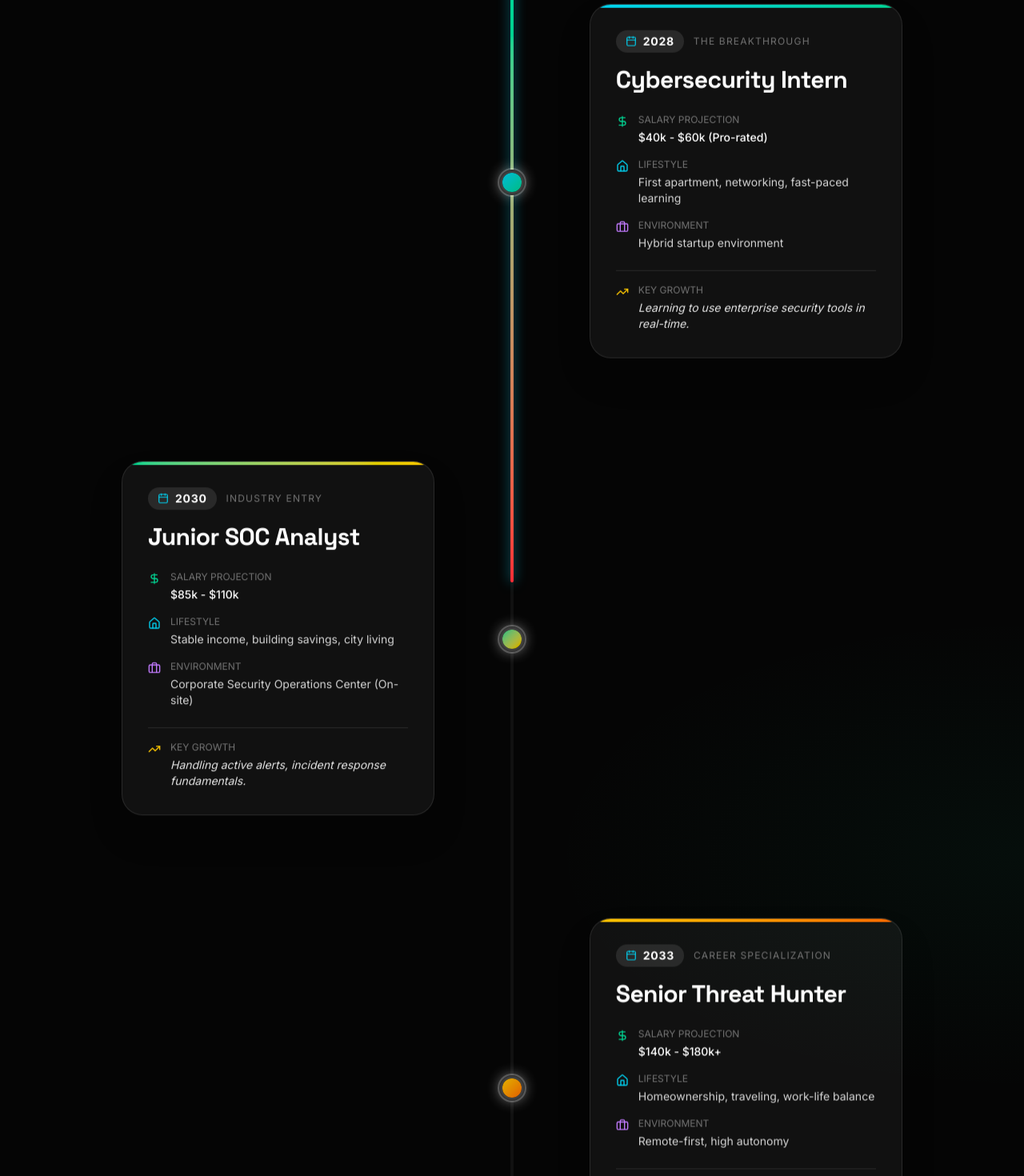
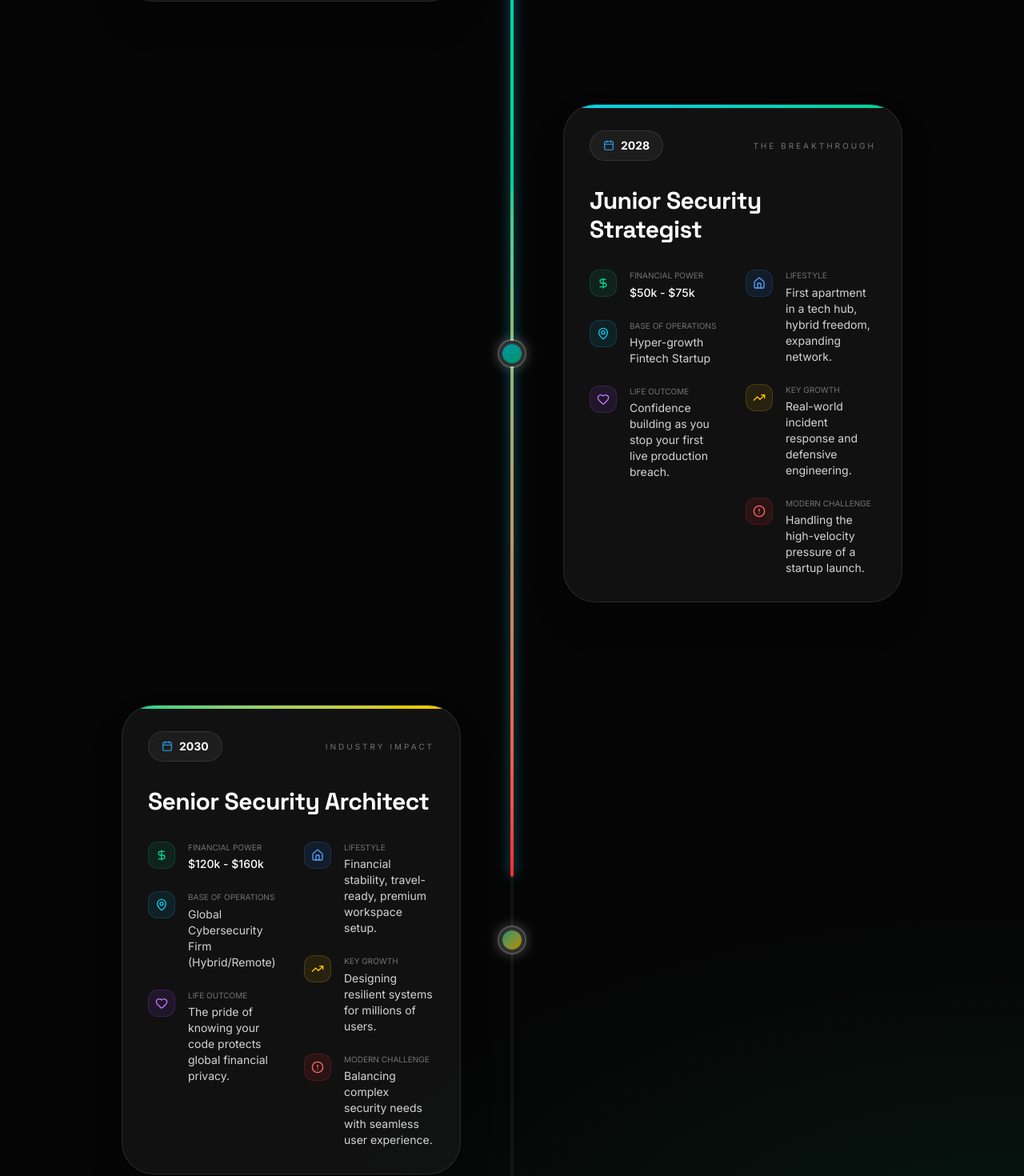
Before and after one commit to vikash-connect/Paraller, a Next.js app: page /projection in a window 1280 px wide. Shown: the part 1320-2790 px from the top of the page at 80% size. Built offline with nearby package versions, Linux system fonts and the light colour scheme.

Commit message:
feat: upgrade future timeline into an emotional Life Projection

```diff
--- a/src/app/projection/page.tsx
+++ b/src/app/projection/page.tsx
@@ -5,15 +5,18 @@ import { GlowingButton } from "@/components/ui/glowing-button";
 import { motion } from "framer-motion";
 import { Sparkles, RotateCcw } from "lucide-react";
 import Link from "next/link";
+import { useUserStore } from "@/store/user-store";
 
 export default function ProjectionPage() {
+  const { name } = useUserStore();
+
   return (
     <div className="bg-[#050505] min-h-screen text-white font-sans overflow-x-hidden relative">
       {/* Dynamic Cinematic Background */}
       <div className="fixed inset-0 pointer-events-none z-0">
-        <div className="absolute top-0 left-1/2 -translate-x-1/2 w-full h-[500px] bg-[radial-gradient(ellipse_at_top,rgba(6,182,212,0.15)_0%,transparent_70%)]" />
-        <div className="absolute bottom-0 left-0 w-[500px] h-[500px] bg-[radial-gradient(ellipse_at_bottom_left,rgba(239,68,68,0.1)_0%,transparent_70%)]" />
-        <div className="absolute top-1/2 right-0 w-[600px] h-[600px] bg-[radial-gradient(ellipse_at_right,rgba(16,185,129,0.05)_0%,transparent_70%)]" />
+        <div className="absolute top-0 left-1/2 -translate-x-1/2 w-full h-[800px] bg-[radial-gradient(ellipse_at_top,rgba(6,182,212,0.2)_0%,transparent_70%)] animate-pulse" />
+        <div className="absolute bottom-0 left-0 w-[800px] h-[800px] bg-[radial-gradient(ellipse_at_bottom_left,rgba(239,68,68,0.15)_0%,transparent_70%)]" />
+        <div className="absolute top-1/2 right-0 w-[900px] h-[900px] bg-[radial-gradient(ellipse_at_right,rgba(16,185,129,0.1)_0%,transparent_70%)]" />
       </div>
 
       <main className="relative z-10 flex flex-col items-center">
@@ -24,8 +27,8 @@ export default function ProjectionPage() {
             animate={{ opacity: 1, y: 0 }}
             transition={{ duration: 0.8, ease: "easeOut" }}
           >
-            <div className="inline-flex items-center gap-2 px-4 py-2 rounded-full bg-cyan-500/10 border border-cyan-500/30 text-cyan-400 mb-8 font-mono text-sm tracking-widest uppercase shadow-[0_0_20px_rgba(6,182,212,0.2)]">
-              <Sparkles size={16} /> Projection Initialized
+            <div className="inline-flex items-center gap-2 px-4 py-2 rounded-full bg-cyan-500/10 border border-cyan-500/30 text-cyan-400 mb-8 font-mono text-xs tracking-widest uppercase shadow-[0_0_20px_rgba(6,182,212,0.2)]">
+              <Sparkles size={14} /> Projection Initialized for {name || "Agent"}
             </div>
 
             <h1 className="text-5xl md:text-7xl font-bold font-heading mb-6 tracking-tight leading-tight">
@@ -36,7 +39,7 @@ export default function ProjectionPage() {
             </h1>
 
             <p className="text-xl text-neutral-400 leading-relaxed font-light max-w-2xl mx-auto">
-              Based on your decisions, problem-solving approach, and psychological traits, the simulation has generated your most probable career trajectory.
+              Based on your unique Decision DNA and psychological traits, we&apos;ve projected the most probable evolution of your life as a <span className="text-white font-medium italic">Cybersecurity Architect</span>.
             </p>
           </motion.div>
         </section>
--- a/src/components/ui/future-timeline.tsx
+++ b/src/components/ui/future-timeline.tsx
@@ -1,57 +1,67 @@
 "use client";
 import React, { useRef } from "react";
 import { motion, useScroll, useTransform } from "framer-motion";
-import { Calendar, DollarSign, Home, Briefcase, TrendingUp } from "lucide-react";
+import { Calendar, DollarSign, Home, TrendingUp, Heart, AlertCircle, MapPin } from "lucide-react";
 
 const milestones = [
   {
     year: "2026",
-    title: "Foundational Learning",
-    role: "Computer Science Student",
-    salary: "$0 - $20k (Part-time)",
-    lifestyle: "Dorm life, late-night coding, hackathons",
-    environment: "University labs, remote study",
-    growth: "Building core programming and networking skills.",
+    title: "The Genesis",
+    role: "Core Foundations",
+    salary: "$0 - $20k",
+    lifestyle: "Late nights, shared dorms, high caffeine, and pure curiosity.",
+    environment: "University Labs & Global Hackathons",
+    growth: "Mastering the fundamentals of logic and secure architectures.",
+    outcome: "The thrill of seeing your first complex system come to life.",
+    challenge: "Managing the steep learning curve of advanced cryptography.",
     color: "from-blue-500 to-cyan-400"
   },
   {
     year: "2028",
     title: "The Breakthrough",
-    role: "Cybersecurity Intern",
-    salary: "$40k - $60k (Pro-rated)",
-    lifestyle: "First apartment, networking, fast-paced learning",
-    environment: "Hybrid startup environment",
-    growth: "Learning to use enterprise security tools in real-time.",
+    role: "Junior Security Strategist",
+    salary: "$50k - $75k",
+    lifestyle: "First apartment in a tech hub, hybrid freedom, expanding network.",
+    environment: "Hyper-growth Fintech Startup",
+    growth: "Real-world incident response and defensive engineering.",
+    outcome: "Confidence building as you stop your first live production breach.",
+    challenge: "Handling the high-velocity pressure of a startup launch.",
     color: "from-cyan-400 to-emerald-400"
   },
   {
     year: "2030",
-    title: "Industry Entry",
-    role: "Junior SOC Analyst",
-    salary: "$85k - $110k",
-    lifestyle: "Stable income, building savings, city living",
-    environment: "Corporate Security Operations Center (On-site)",
-    growth: "Handling active alerts, incident response fundamentals.",
+    title: "Industry Impact",
+    role: "Senior Security Architect",
+    salary: "$120k - $160k",
+    lifestyle: "Financial stability, travel-ready, premium workspace setup.",
+    environment: "Global Cybersecurity Firm (Hybrid/Remote)",
+    growth: "Designing resilient systems for millions of users.",
+    outcome: "The pride of knowing your code protects global financial privacy.",
+    challenge: "Balancing complex security needs with seamless user experience.",
     color: "from-emerald-400 to-yellow-400"
   },
   {
     year: "2033",
-    title: "Career Specialization",
-    role: "Senior Threat Hunter",
-    salary: "$140k - $180k+",
-    lifestyle: "Homeownership, traveling, work-life balance",
-    environment: "Remote-first, high autonomy",
-    growth: "Leading incident investigations and mentoring juniors.",
+    title: "Mastery & Vision",
+    role: "Principal Security Consultant",
+    salary: "$200k - $280k+",
+    lifestyle: "Homeownership, family-first flexibility, high autonomy.",
+    environment: "Boutique Consultancy / Remote Global",
+    growth: "High-level strategic advisory and mentoring next-gen talent.",
+    outcome: "Respect as a thought leader in the international security space.",
+    challenge: "Communicating deeply technical risks to non-technical executives.",
     color: "from-yellow-400 to-orange-500"
   },
   {
     year: "2035",
-    title: "Mastery & Leadership",
-    role: "Director of Security / CISO",
-    salary: "$250k+",
-    lifestyle: "Financial independence, speaking at conferences",
-    environment: "Executive suite, global strategy",
-    growth: "Shaping company-wide security culture and infrastructure.",
+    title: "Legacy & Leadership",
+    role: "CISO / Founder",
+    salary: "$350k+ Equity",
+    lifestyle: "True financial independence, philanthropy, mentorship.",
+    environment: "The Boardroom / Your Own Studio",
+    growth: "Defining the future of ethical and secure technology.",
+    outcome: "The fulfillment of a career built on protecting and empowering people.",
+    challenge: "Staying ahead of AI-driven threats in a hyper-connected world.",
     color: "from-orange-500 to-red-500"
   }
 ];
@@ -101,65 +111,96 @@ export function FutureTimeline() {
                 whileInView={{ opacity: 1, x: 0, y: 0 }}
                 viewport={{ once: true, margin: "-100px" }}
                 transition={{ duration: 0.8, type: "spring", bounce: 0.4 }}
-                className={`ml-16 md:ml-0 w-full md:w-[45%] ${isEven ? 'md:mr-auto md:pr-12' : 'md:ml-auto md:pl-12'}`}
+                className={`ml-16 md:ml-0 w-full md:w-[50%] ${isEven ? 'md:mr-auto md:pr-16' : 'md:ml-auto md:pl-16'}`}
               >
                 <motion.div
-                  animate={{ y: [0, -5, 0] }}
-                  transition={{ duration: 4, repeat: Infinity, ease: "easeInOut", delay: index * 0.5 }}
-                  className="bg-white/5 border border-white/10 p-8 rounded-3xl hover:bg-white/10 hover:border-white/20 transition-all duration-300 backdrop-blur-xl relative overflow-hidden group shadow-2xl"
+                  whileHover={{ y: -5, scale: 1.02 }}
+                  className="bg-white/5 border border-white/10 p-8 rounded-[2.5rem] hover:border-white/30 transition-all duration-500 backdrop-blur-xl relative overflow-hidden group shadow-2xl"
                 >
                   <div className={`absolute top-0 left-0 w-full h-1 bg-gradient-to-r ${milestone.color}`} />
 
                   {/* Header */}
-                  <div className="flex items-center gap-3 mb-4">
-                    <div className="px-3 py-1 bg-white/10 rounded-full flex items-center gap-2">
-                      <Calendar size={14} className="text-cyan-400" />
-                      <span className="text-sm font-mono font-bold text-white tracking-wider">{milestone.year}</span>
+                  <div className="flex items-center justify-between mb-8">
+                    <div className="px-4 py-2 bg-white/5 rounded-2xl flex items-center gap-2 border border-white/10">
+                      <Calendar size={14} className="text-primary" />
+                      <span className="text-sm font-mono font-bold text-white">{milestone.year}</span>
                     </div>
-                    <span className="text-xs font-mono uppercase tracking-widest text-neutral-500">{milestone.title}</span>
+                    <span className="text-[10px] font-mono uppercase tracking-[0.3em] text-neutral-500">{milestone.title}</span>
                   </div>
 
-                  <h3 className="text-2xl md:text-3xl font-bold font-heading text-white mb-6">
+                  <h3 className="text-3xl font-bold font-heading text-white mb-8 tracking-tight">
                     {milestone.role}
                   </h3>
 
                   {/* Details Grid */}
-                  <div className="grid grid-cols-1 gap-4 text-sm font-mono">
-                    <div className="flex items-start gap-3">
-                      <DollarSign className="text-emerald-400 shrink-0 mt-0.5" size={16} />
-                      <div>
-                        <span className="text-neutral-500 block mb-1 uppercase text-xs">Salary Projection</span>
-                        <span className="text-white font-medium">{milestone.salary}</span>
+                  <div className="grid grid-cols-1 md:grid-cols-2 gap-8 text-sm">
+                    <div className="space-y-6">
+                      <div className="flex items-start gap-4">
+                        <div className="p-2 rounded-lg bg-emerald-500/10 text-emerald-400 border border-emerald-500/20">
+                          <DollarSign size={16} />
+                        </div>
+                        <div>
+                          <span className="text-[10px] font-mono text-neutral-500 uppercase block mb-1">Financial Power</span>
+                          <span className="text-white font-medium">{milestone.salary}</span>
+                        </div>
+                      </div>
+
+                      <div className="flex items-start gap-4">
+                        <div className="p-2 rounded-lg bg-cyan-500/10 text-cyan-400 border border-cyan-500/20">
+                          <MapPin size={16} />
+                        </div>
+                        <div>
+                          <span className="text-[10px] font-mono text-neutral-500 uppercase block mb-1">Base of Operations</span>
+                          <span className="text-neutral-300 leading-tight">{milestone.environment}</span>
+                        </div>
+                      </div>
+
+                      <div className="flex items-start gap-4">
+                        <div className="p-2 rounded-lg bg-purple-500/10 text-purple-400 border border-purple-500/20">
+                          <Heart size={16} />
+                        </div>
+                        <div>
+                          <span className="text-[10px] font-mono text-neutral-500 uppercase block mb-1">Life Outcome</span>
+                          <span className="text-neutral-300 leading-tight">{milestone.outcome}</span>
+                        </div>
                       </div>
                     </div>
 
-                    <div className="flex items-start gap-3">
-                      <Home className="text-cyan-400 shrink-0 mt-0.5" size={16} />
-                      <div>
-                        <span className="text-neutral-500 block mb-1 uppercase text-xs">Lifestyle</span>
-                        <span className="text-neutral-300">{milestone.lifestyle}</span>
+                    <div className="space-y-6">
+                      <div className="flex items-start gap-4">
+                        <div className="p-2 rounded-lg bg-blue-500/10 text-blue-400 border border-blue-500/20">
+                          <Home size={16} />
+                        </div>
+                        <div>
+                          <span className="text-[10px] font-mono text-neutral-500 uppercase block mb-1">Lifestyle</span>
+                          <span className="text-neutral-300 leading-tight">{milestone.lifestyle}</span>
+                        </div>
                       </div>
-                    </div>
 
-                    <div className="flex items-start gap-3">
-                      <Briefcase className="text-purple-400 shrink-0 mt-0.5" size={16} />
-                      <div>
-                        <span className="text-neutral-500 block mb-1 uppercase text-xs">Environment</span>
-                        <span className="text-neutral-300">{milestone.environment}</span>
+                      <div className="flex items-start gap-4">
+                        <div className="p-2 rounded-lg bg-yellow-500/10 text-yellow-400 border border-yellow-500/20">
+                          <TrendingUp size={16} />
+                        </div>
+                        <div>
+                          <span className="text-[10px] font-mono text-neutral-500 uppercase block mb-1">Key Growth</span>
+                          <span className="text-neutral-300 leading-tight">{milestone.growth}</span>
+                        </div>
                       </div>
-                    </div>
 
-                    <div className="flex items-start gap-3 mt-2 pt-4 border-t border-white/10">
-                      <TrendingUp className="text-yellow-400 shrink-0 mt-0.5" size={16} />
-                      <div>
-                        <span className="text-neutral-500 block mb-1 uppercase text-xs">Key Growth</span>
-                        <span className="text-neutral-200 italic">{milestone.growth}</span>
+                      <div className="flex items-start gap-4">
+                        <div className="p-2 rounded-lg bg-red-500/10 text-red-400 border border-red-500/20">
+                          <AlertCircle size={16} />
+                        </div>
+                        <div>
+                          <span className="text-[10px] font-mono text-neutral-500 uppercase block mb-1">Modern Challenge</span>
+                          <span className="text-neutral-300 leading-tight">{milestone.challenge}</span>
+                        </div>
                       </div>
                     </div>
                   </div>
 
-                  {/* Hover Glow Effect */}
-                  <div className={`absolute inset-0 bg-gradient-to-br ${milestone.color} opacity-0 group-hover:opacity-5 transition-opacity duration-500 pointer-events-none`} />
+                  {/* Background Aura */}
+                  <div className={`absolute inset-0 bg-gradient-to-br ${milestone.color} opacity-0 group-hover:opacity-[0.03] transition-opacity duration-700 pointer-events-none`} />
                 </motion.div>
               </motion.div>
             </div>
```
